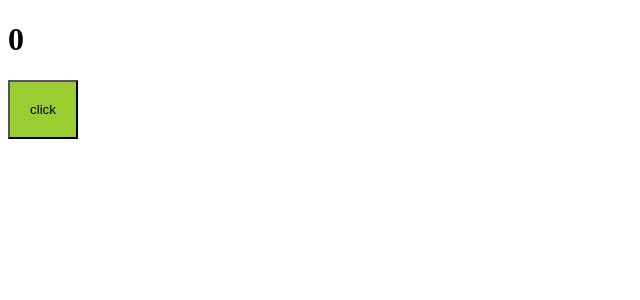
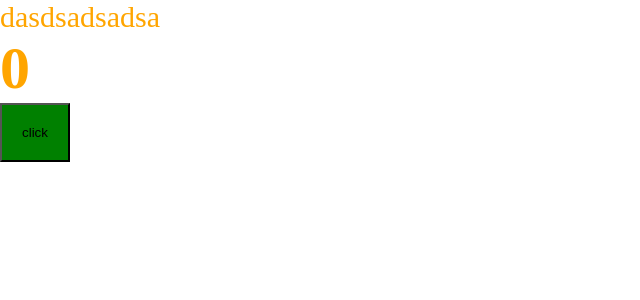
Before and after one commit to MOSKALCHUK31/advanced, a React app: page / in a window 1280 px wide. Shown: the top 300 px of the page, without its empty margins (0-640 px from the left). Built offline with nearby package versions, Linux system fonts and the light colour scheme.

Commit message:
feat: add css modules

```diff
--- a/package.json
+++ b/package.json
@@ -17,8 +17,9 @@
         "@types/react-dom": "^17.0.11",
         "@types/webpack": "^5.28.0",
         "@types/webpack-dev-server": "^4.7.2",
-        "css-loader": "^7.1.2",
+        "css-loader": "^6.6.0",
         "html-webpack-plugin": "^5.5.0",
+        "mini-css-extract-plugin": "^2.9.0",
         "sass": "^1.77.8",
         "sass-loader": "^16.0.0",
         "scss-loader": "^0.0.1",
--- /dev/null
+++ b/src/App.tsx
@@ -0,0 +1,14 @@
+import React from 'react'
+import { Counter } from './components/Counter'
+import './index.scss'
+
+const App = () => {
+    return (
+        <div className={'app'}>
+            dasdsadsadsa
+            <Counter />
+        </div>
+    )
+}
+
+export default App
--- /dev/null
+++ b/src/components/Counter.module.scss
@@ -0,0 +1,4 @@
+.btn {
+    padding: 20px;
+    background: green;
+}
--- a/src/components/Counter.scss
+++ /dev/null
@@ -1,4 +0,0 @@
-button {
-    padding: 20px;
-    background: yellowgreen;
-}
--- a/src/components/Counter.tsx
+++ b/src/components/Counter.tsx
@@ -1,15 +1,14 @@
 import React, {useState} from 'react'
-import './Counter.scss'
+import classes from './Counter.module.scss'
 
 export const Counter = () => {
     const [count, setCount] = useState(0)
-
     const increment = () => setCount(count + 1)
 
     return (
         <div>
-            <h1>{ count }</h1>
-            <button onClick={increment}>click</button>
+            <h1>{count}</h1>
+            <button className={classes.btn} onClick={increment}>click</button>
         </div>
     )
 }
--- /dev/null
+++ b/src/global.d.ts
@@ -0,0 +1,4 @@
+declare module '*.scss' {
+    const classes: { [key: string]: string };
+    export default classes;
+}
--- /dev/null
+++ b/src/index.scss
@@ -0,0 +1,9 @@
+* {
+    padding: 0;
+    margin: 0;
+}
+
+.app {
+    color: orange;
+    font-size: 30px;
+}
--- a/src/index.tsx
+++ b/src/index.tsx
@@ -1,8 +1,7 @@
 import { render } from 'react-dom'
-import {Counter} from "./components/Counter";
-
+import App from './App'
 
 render(
-    <Counter />,
+    <App />,
     document.getElementById('root')
 )
```
Also changed, not shown: 5 other files (tests, documents, lock files or other folders).
